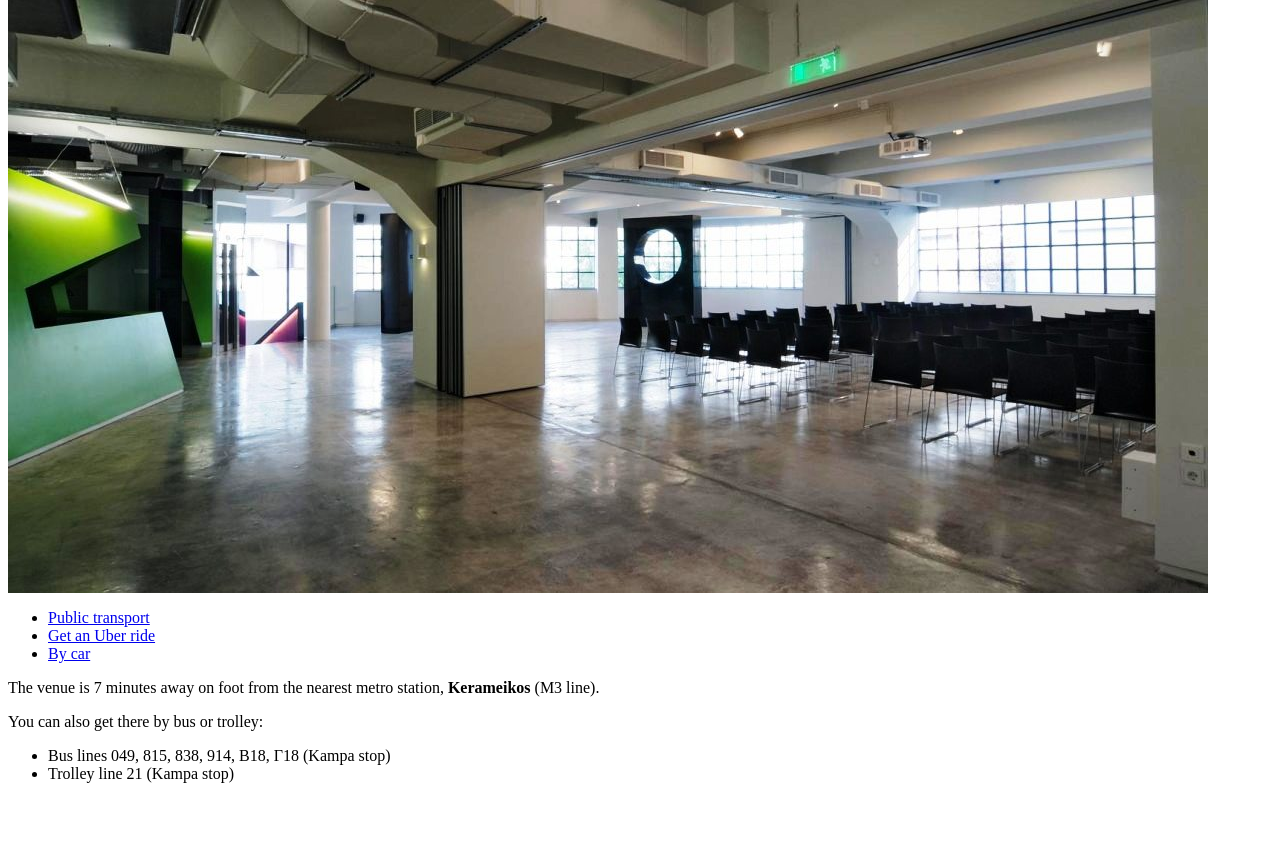
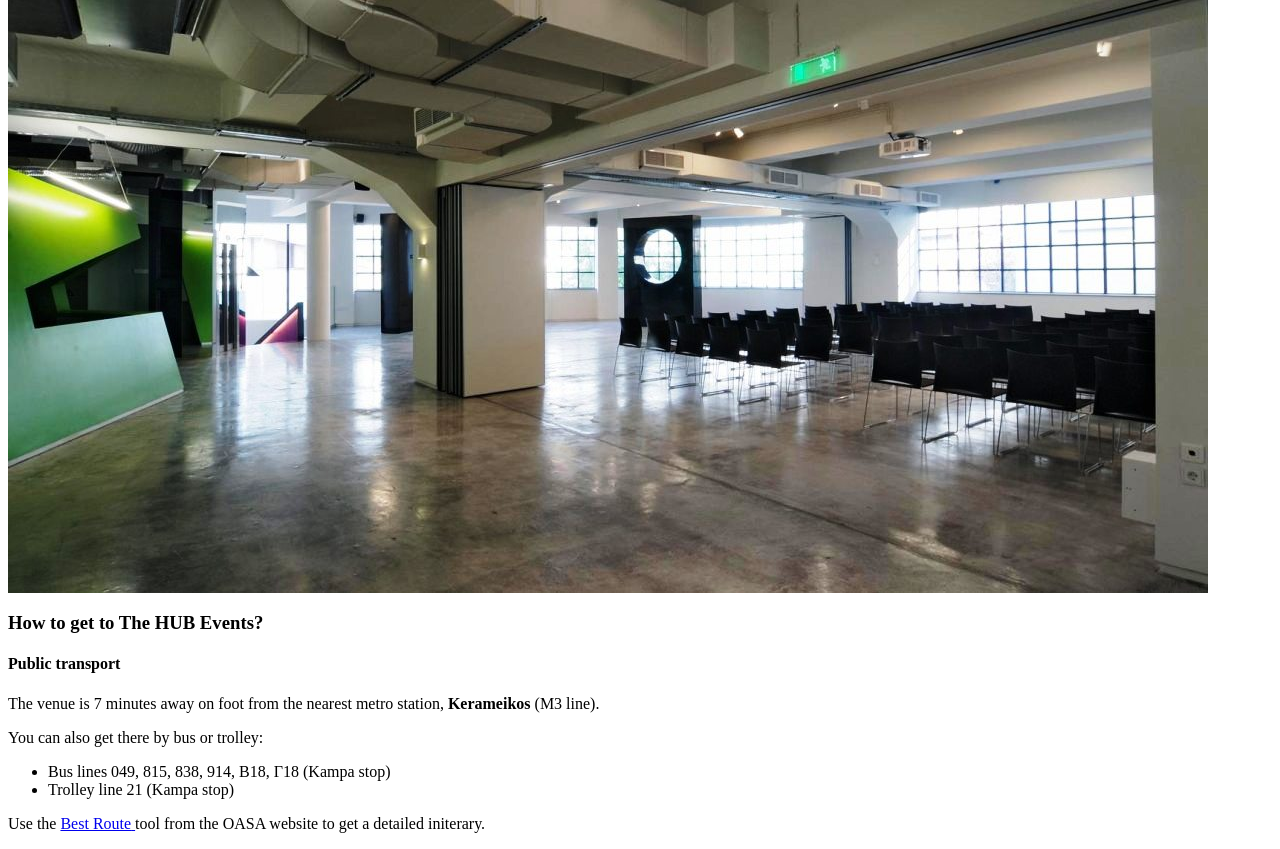
Before and after one commit to TEDxNTUA/tedxntua2020, a Django app: template project/home/templates/home/venue.html in a window 1280 px wide. Shown: the part 318-1167 px from the top of the page. Before the commit the page ends 1101 px from the top, so only its background shows below. Run offline with Django 3.2, Linux system fonts and the light colour scheme; the template is opened without the code that fills it, so the values that code supplies are empty.

Commit message:
improvement(home): Merge all venue info to a single 'tab' to fill space

```diff
--- a/project/home/templates/home/venue.html
+++ b/project/home/templates/home/venue.html
@@ -11,37 +11,14 @@
         </div>
         <iframe src="https://www.google.com/maps/embed?pb=!1m18!1m12!1m3!1d3145.1201704669165!2d23.708200250390117!3d37.97432477962408!2m3!1f0!2f0!3f0!3m2!1i1024!2i768!4f13.1!3m3!1m2!1s0x14a1bce12fc3755d%3A0xae6f805aaabf7194!2zSFVCIEVWRU5UUywgVEhFLCDOkS7OlS4!5e0!3m2!1sen!2sgr!4v1581886057189!5m2!1sen!2sgr"  allowfullscreen=""></iframe>
     </div>
-    <div class="content">
+    <div class="access">
         <div class="image-container">
             <img src="{% static "images/hub_events.jpg" %}"
                 alt="Photo of The HUB Events' building" />
         </div>
-        <ul class="nav nav-scrollable-tabs" role="tablist">
-            <li class="nav-item">
-                <a href="#public_transport" class="active" id="public_transport-tab"
-                    data-toggle="tab" role="tab" aria-controls="public_transport"
-                    aria-selected="true">
-                    Public transport
-                </a>
-            </li>
-            <li class="nav-item">
-                <a href="#uber" id="uber-tab"
-                    data-toggle="tab" role="tab" aria-controls="uber"
-                    aria-selected="false">
-                    Get an Uber ride
-                </a>
-            </li>
-            <li class="nav-item">
-                <a href="#by_car" id="by_car-tab"
-                    data-toggle="tab" role="tab" aria-controls="by_car"
-                    aria-selected="false">
-                    By car
-                </a>
-            </li>
-        </ul>
-        <div class="tab-content">
-            <div class="tab-pane container-fluid show active" id="public_transport"
-                role="tabpanel" aria-labelledby="public_transport-tab">
+        <div class="content">
+            <h3>How to get to The HUB Events?</h3>
+            <h4>Public transport</h4>
             <p>
                 The venue is 7 minutes away on foot from the nearest metro
                 station, <strong>Kerameikos</strong> (M3 line).
@@ -53,13 +30,13 @@
                 <li>Bus lines 049, 815, 838, 914, Β18, Γ18 (Kampa stop)</li>
                 <li>Trolley line 21 (Kampa stop)</li>
             </ul>
-            </div>
-            <div class="tab-pane container-fluid" id="uber" role="tabpanel"
-                aria-labelledby="uber-tab">
-            </div>
-            <div class="tab-pane container-fluid" id="by_car" role="tabpanel"
-                aria-labelledby="by_car-tab">
-            </div>
+            <p>
+                Use the
+                <a class="underline-parent" href="http://telematics.oasa.gr/">
+                    <span class="underline">Best Route</span>
+                </a>
+                tool from the OASA website to get a detailed initerary.
+            </a>
         </div>
     </div>
 </section>
```
Also changed, not shown: project/home/assets/css/home.scss (+7 -3 lines). Lines whose indentation alone changed are shown as unchanged.
